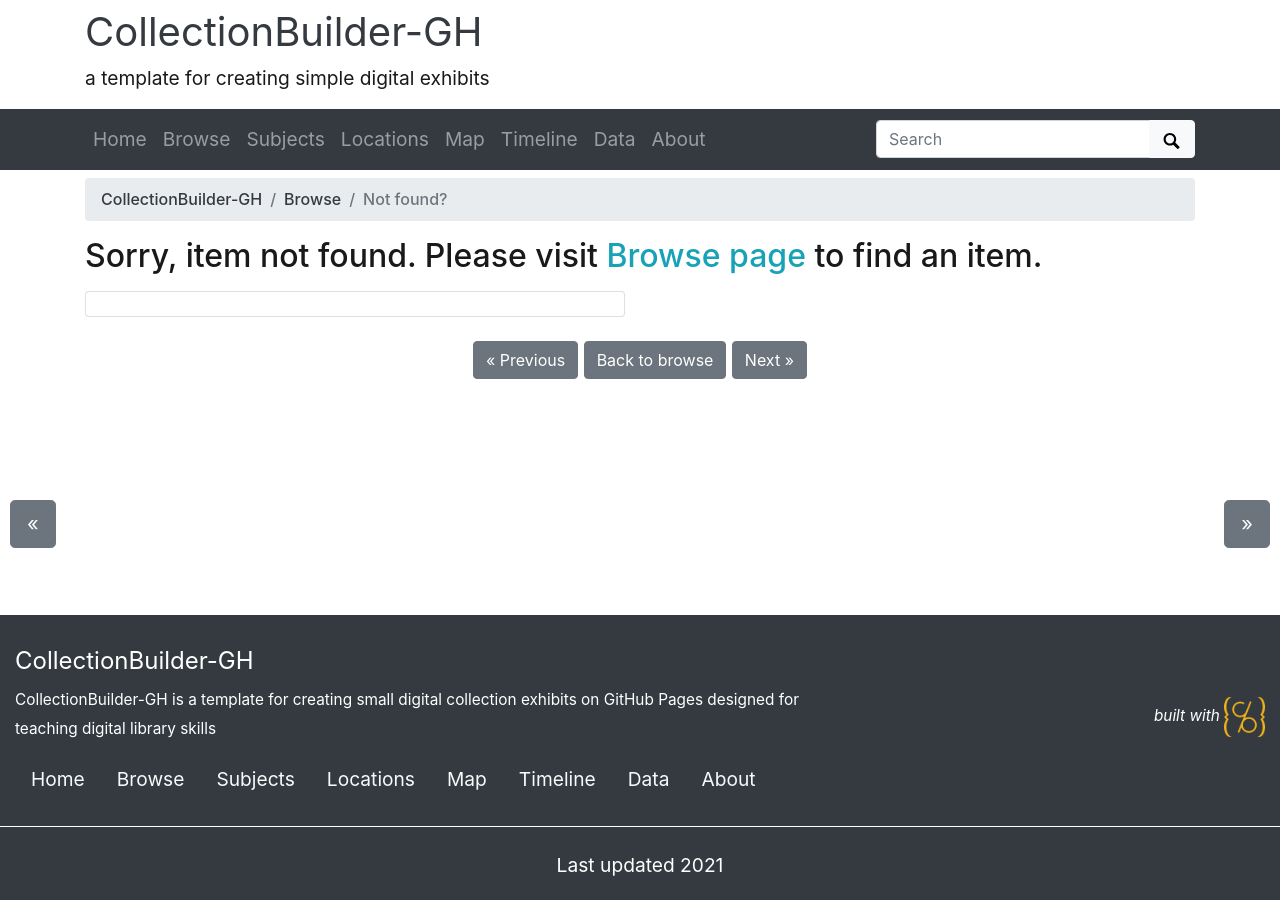
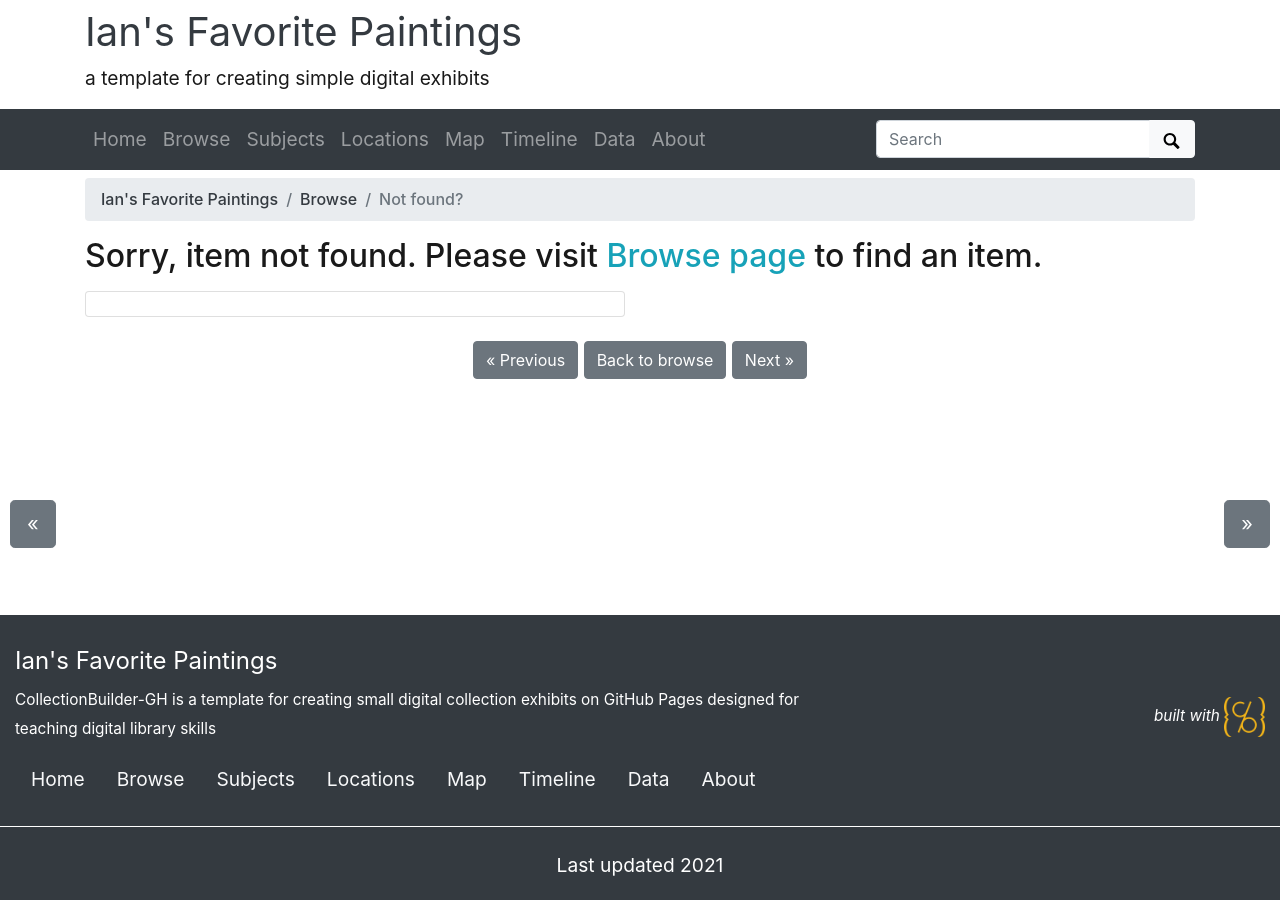
Before and after one commit to ianmball/iantest, a Jekyll site: the page built from pages/item.md, in a window 1280 px wide. Built offline with Jekyll 4.4.1, drawn with Linux system fonts in a browser that asks for light colours.

Commit message:
Update _config.yml

```diff
--- a/_config.yml
+++ b/_config.yml
@@ -20,14 +20,14 @@
 # SITE SETTINGS
 #
 # title of site appears in banner
-title: CollectionBuilder-GH
+title: Ian's Favorite Paintings
 # tagline, a short phrase that will appear throughout the site in the top banner
 tagline: a template for creating simple digital exhibits
 # description appears in meta tags and other locations
 # this description might appear in search result lists, keep around 160 characters max
 description: "CollectionBuilder-GH is a template for creating small digital collection exhibits on GitHub Pages designed for teaching digital library skills"
 # creator of the digital collection, to appear in meta tags; we typically use our GitHub usernames but feel free to just use your name
-author: CollectionBuilder
+author: Ian Ball
 
 ##########
 # COLLECTION SETTINGS
```
